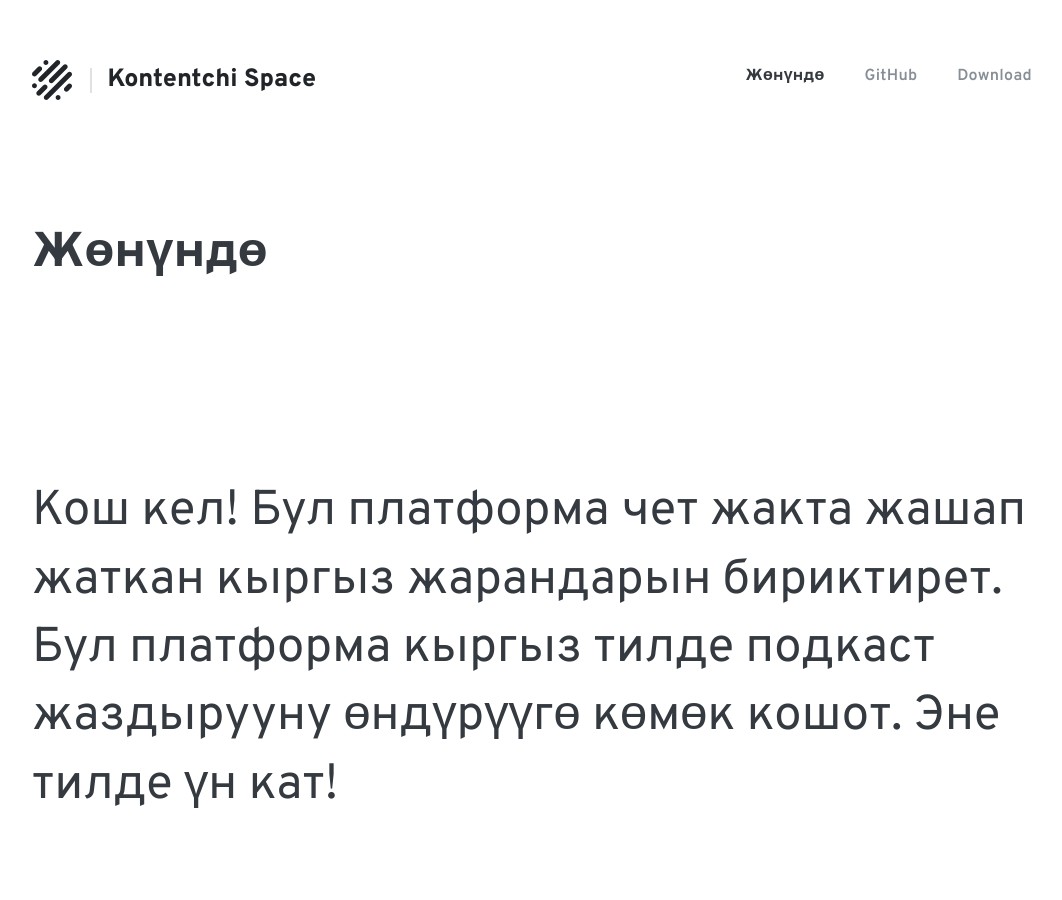
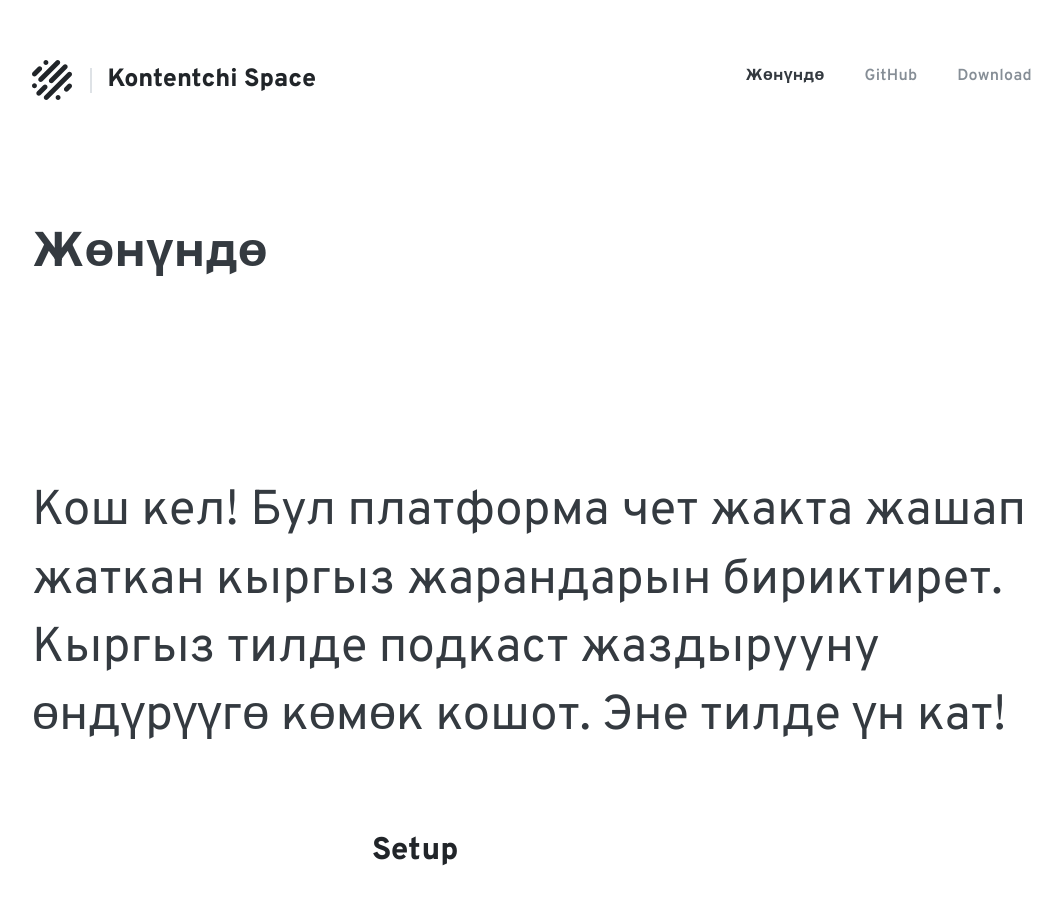
Before and after one commit to kontentchispace/kontentchispace.github.io, a Jekyll site: the page built from about/index.md, in a window 1280 px wide and 900 px high. Shown: the whole window, without its empty margins (108-1170 px from the left). Built offline with Jekyll 4.4.1, drawn with Linux system fonts in a browser that asks for light colours.

Commit message:
name update

```diff
--- a/_config.yml
+++ b/_config.yml
@@ -36,7 +36,7 @@ dark_theme: false
 
 # Site meta
 title: Kontentchi Space
-tagline: 'Эне тилде үн кат'
+tagline: 'Эне тилде подкаст'
 description: 'Подкастчы авторлорду бириктирген платформа.'
 keywords: 'connor, bär, designer, traveller, code, jekyll, developer, theme'
 url: https://kontentchispace.github.io
--- a/about/index.md
+++ b/about/index.md
@@ -5,7 +5,7 @@ lang: en
 ref: about
 ---
 
-> Кош кел! Бул платформа чет жакта жашап жаткан кыргыз жарандарын бириктирет. Бул платформа кыргыз тилде подкаст жаздырууну өндүрүүгө көмөк кошот. Эне тилде үн кат!
+> Кош кел! Бул платформа чет жакта жашап жаткан кыргыз жарандарын бириктирет. Кыргыз тилде подкаст жаздырууну өндүрүүгө көмөк кошот. Эне тилде үн кат!
 
 ## Setup
 
```
